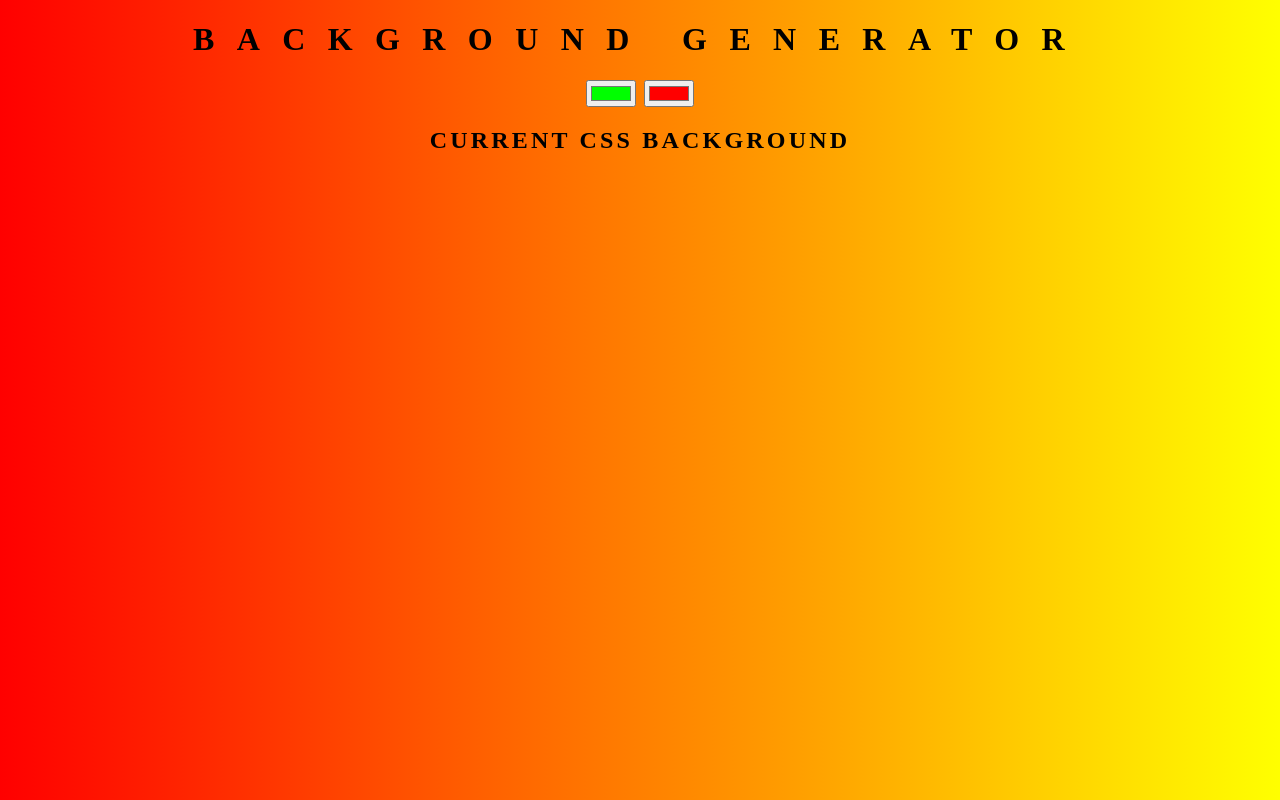
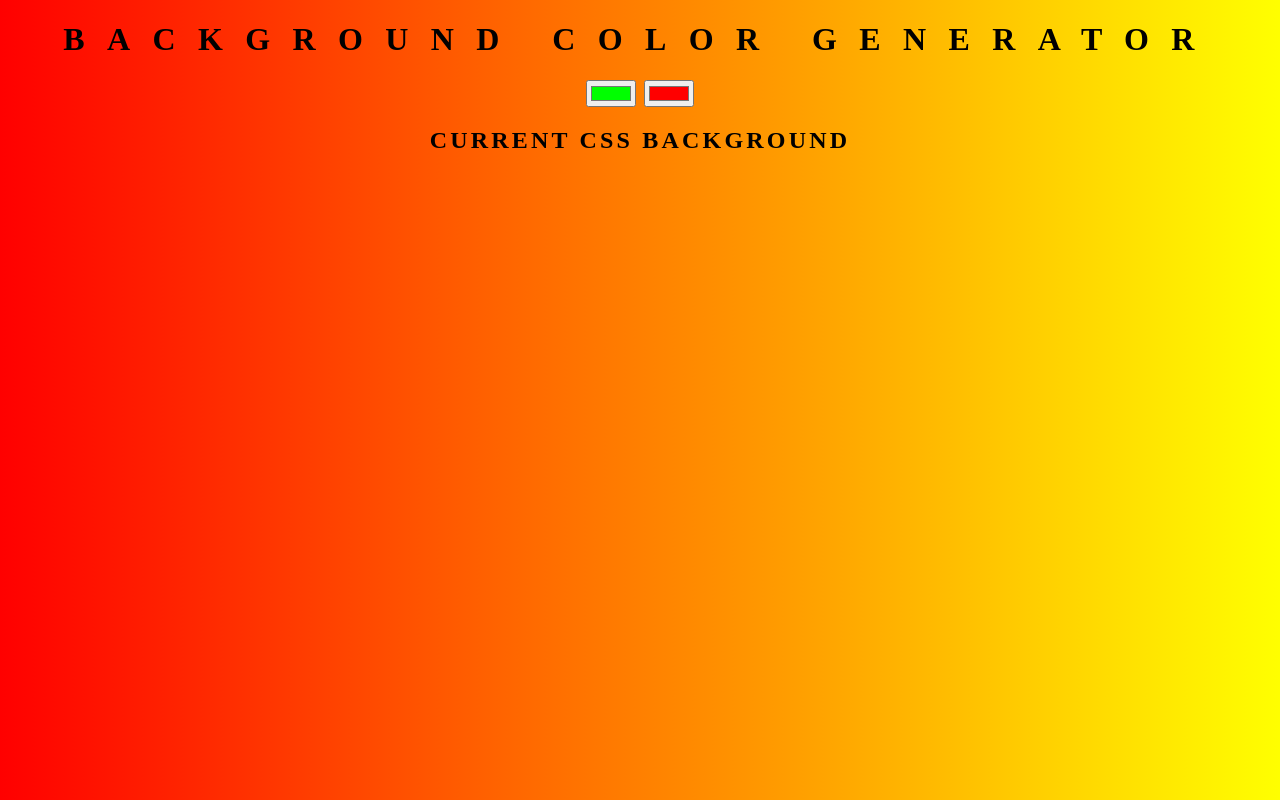
Before and after one commit to gianwebsites/background-generator, a plain HTML site: page index.html in a window 1280 px wide. Drawn offline with Linux system fonts and the light colour scheme.

Commit message:
top space changed

```diff
--- a/index.html
+++ b/index.html
@@ -3,10 +3,10 @@
 <head>
 	<title>Gradient BACKGROUND</title>
 	<link rel="stylesheet" type="text/css" href="style.css">
-	<link <link href="https://fonts.googleapis.com/css2?family=Fredoka+One&display=swap" rel="stylesheet">
+	<link href="https://fonts.googleapis.com/css2?family=Fredoka+One&display=swap" rel="stylesheet">
 </head>
 <body id="gradient">
-	<h1>Background Generator</h1>
+	<h1>Background Color Generator</h1>
 	<!-- BELOW IS THE INPUT TYPE "COLOR" -->
 	<input class="color1" type="color" name="color1" value="#00ff00">
 	<input class="color2" type="color" name="color2" value="#ff0000">
--- a/style.css
+++ b/style.css
@@ -4,12 +4,12 @@ body {
     text-align: center;
     text-transform: uppercase;
     letter-spacing: 0.2em;
-    top: 15%;
+    top: 30%;
     background: linear-gradient(to right, red, yellow);
 }
 
 h1 {
-    font-family: 900 6em 'Fredoka One', cursive;;
+    font-family: 900 6em 'Fredoka One', cursive;
     text-align: center;
     text-transform: uppercase;
     letter-spacing: 0.7em;
```
